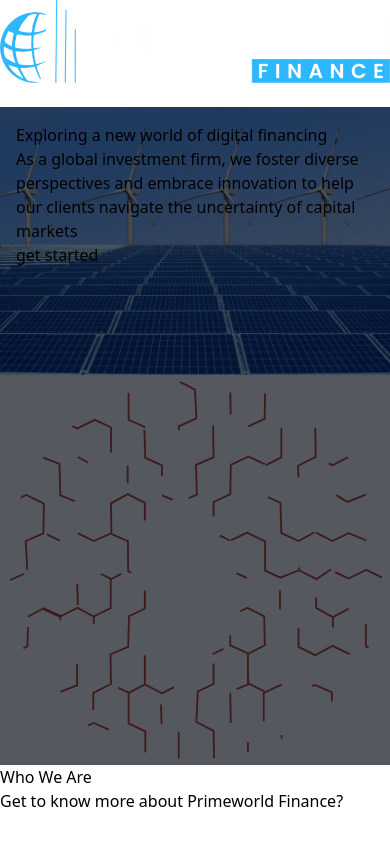
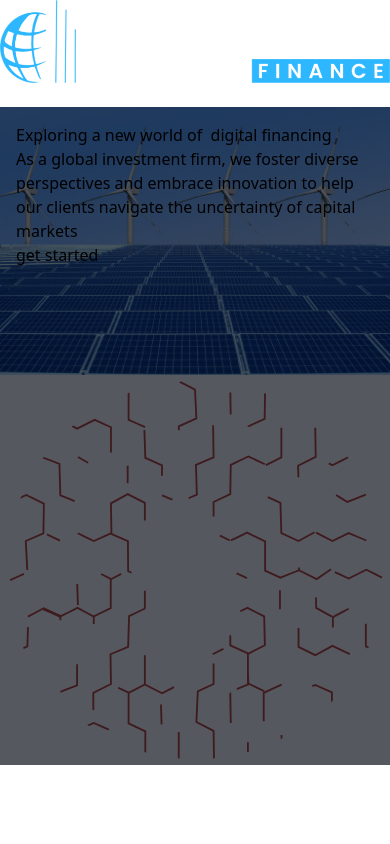
Before and after one commit to ChibuzoKelechi/prime-world-site, a React (Vite) app in the folder primeworld/: page / in a window 390 px wide. Built offline with nearby package versions, Linux system fonts and the light colour scheme; some icons are missing.

Commit message:
Responsive header

```diff
--- a/primeworld/src/App.css
+++ b/primeworld/src/App.css
@@ -35,12 +35,13 @@ font-family: system-ui, -apple-system, BlinkMacSystemFont, 'Segoe UI', Roboto, O
 
   .desknav{
     display: none;
+    color: aliceblue;
   }
 
   .desknav ul li{
     padding: 5px 15px;
     font-weight: 500;
-   color: whitesmoke;
+
   }
 
   .desknav ul li:hover{
--- a/primeworld/src/Components/Hero.jsx
+++ b/primeworld/src/Components/Hero.jsx
@@ -11,15 +11,22 @@ function Hero({img}) {
         <article className="hero relative overflow-clip" id="top">
          <div className="banner relative">
             <img src={img} alt="banner"/>
-            <img src={gif} alt="animated gif" className="absolute h-60 top-[20px] left-[50%]"/>
-                <div className="herotext text-white text-center lg:text-left grid place-items-center lg:flex lg:justify-start">
-                   <motion.div className="lg:mr-10 lg:w-2/3">
-                    <h1 className="text-3xl py-4 uppercase">Exploring a new world of <span className="text-teal-500 font-semibold">{keyword}</span> financing</h1>
-                    <p className="text-xs tracking-wide lg:text-sm ">As a global investment firm, we foster diverse perspectives and embrace innovation to help our clients navigate the uncertainty of capital markets</p>
+            <img src={gif} alt="animated gif" className="absolute h-60 top-[20px] lg:h-90 left-[50%]"/>
+
+                <div className="herotext lg:px-24 text-white text-center lg:text-left grid place-items-center lg:flex lg:justify-start">
+
+                   <motion.div className="lg:mr-10 lg:py-10 lg:w-1/3">
+                    <h1 className="text-3xl py-4 uppercase lg:py-2">Exploring a new world of &nbsp;
+                        <span className="text-teal-500 font-semibold">{keyword}</span> financing
+                    </h1>
+
+                    <p className="text-xs tracking-wide lg:text-sm py-2">As a global investment firm, we foster diverse perspectives and embrace innovation to help our clients navigate the uncertainty of capital markets</p>
+
                       <Button
                         text='get started'
-                        className='bg-teal-700 uppercase text-xs font-semibold p-2 rounded-sm mt-3'
-                    />
+
+                        className='bg-teal-700 uppercase text-xs font-semibold p-3 rounded-sm my-4'
+                       />
                    </motion.div>
                 </div>
          </div>
--- a/primeworld/src/Components/NavBar.jsx
+++ b/primeworld/src/Components/NavBar.jsx
@@ -13,7 +13,7 @@ const NavBar = () => {
 
 
     return (
-        <nav className="bg-transparent flex justify-between w-full h-16 p-4 nav z-10">
+        <nav className="bg-transparent flex justify-between w-full h-16 p-4 nav z-10 lg:px-24 lg:pt-8">
             <div>
                <img src={logo} alt="xavioenergylogo" className="w-48" />
             </div>
@@ -80,13 +80,13 @@ function LargeScreenNav() {
     <div className='lg:flex sm:hidden md:hidden desknav'>
       <ul className='lg:flex uppercase justify-evenly'>
 
-         <li>
-            contact us
-           {/* <Link to='/'>Home</Link> */}
-         </li>
-         <li>guide</li>
+         <li className="text-teal-500">Home</li>
          <li>about</li>
-         <li>models</li>
+         {/* <li>our services</li>
+         <li>our plans</li> */}
+         <li>contact</li>
+         <li>news</li>
+         <li>login</li>
 
       </ul>
     </div>
--- a/primeworld/src/Pages/Home.jsx
+++ b/primeworld/src/Pages/Home.jsx
@@ -1,23 +1,28 @@
 import Hero from "../Components/Hero";
 import NavBar from "../Components/NavBar";
-import WhoWeAre from "../Components/WhoWeAre";
+// import WhoWeAre from "../Components/WhoWeAre";
 import turbineImg from '../assets/img1/environmentally-friendly-renewable-energy-12153665.jpeg'
 
 
 const HomePage = () => {
     return (
         <section>
-            <header className="z-10 absolute w-full">
-              <NavBar/>
+            <header className="w-full">
+
+              <div className="z-10 absolute w-full">
+                <NavBar/>
+              </div>
+
+              <Hero
+               img={turbineImg}
+              />
             </header>
 
             <main className="">
              <article className="">
-              <Hero
-               img={turbineImg}
-              />
 
-              <WhoWeAre/>
+
+              {/* <WhoWeAre/> */}
 
              </article>
 
```
